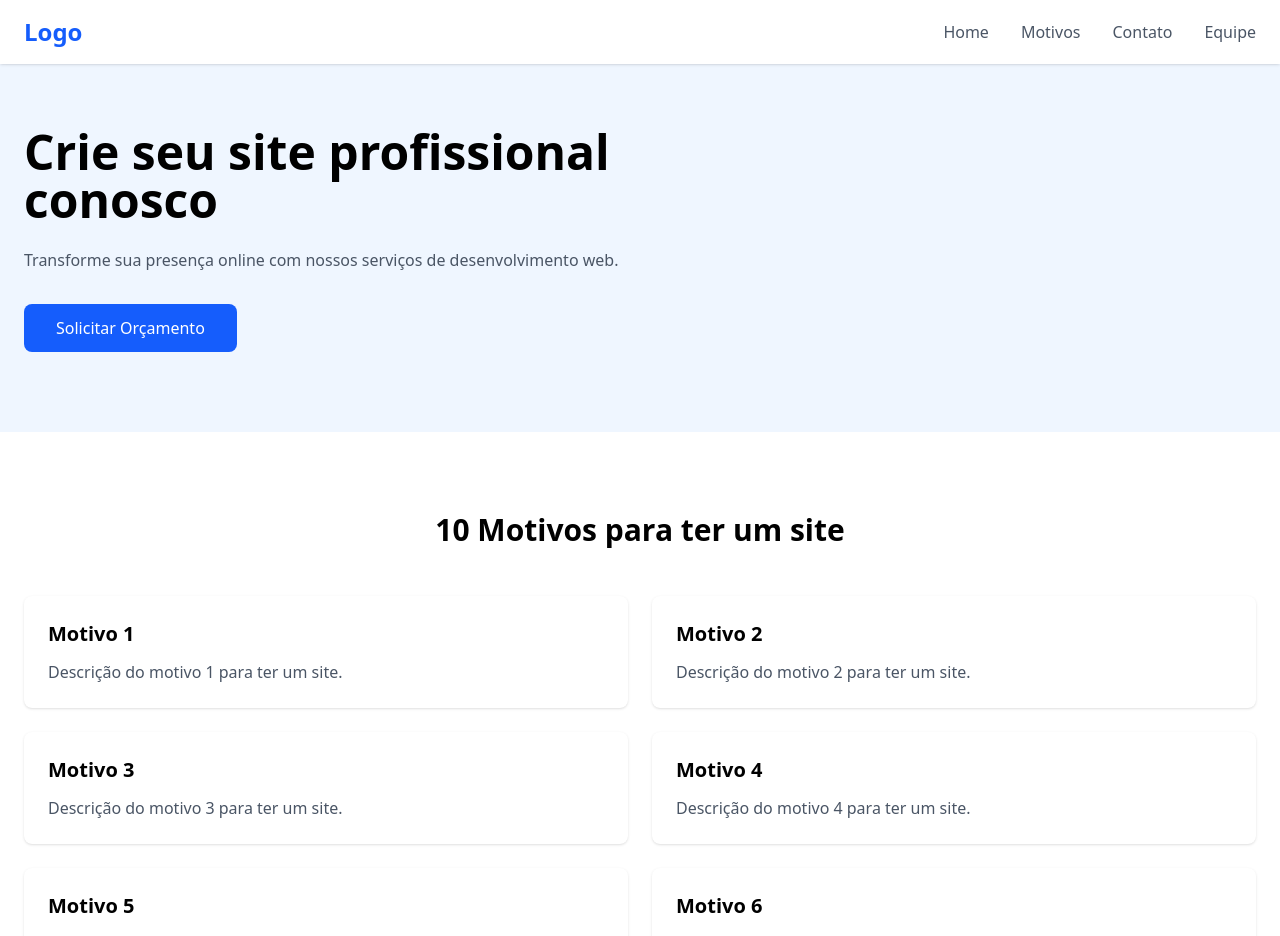
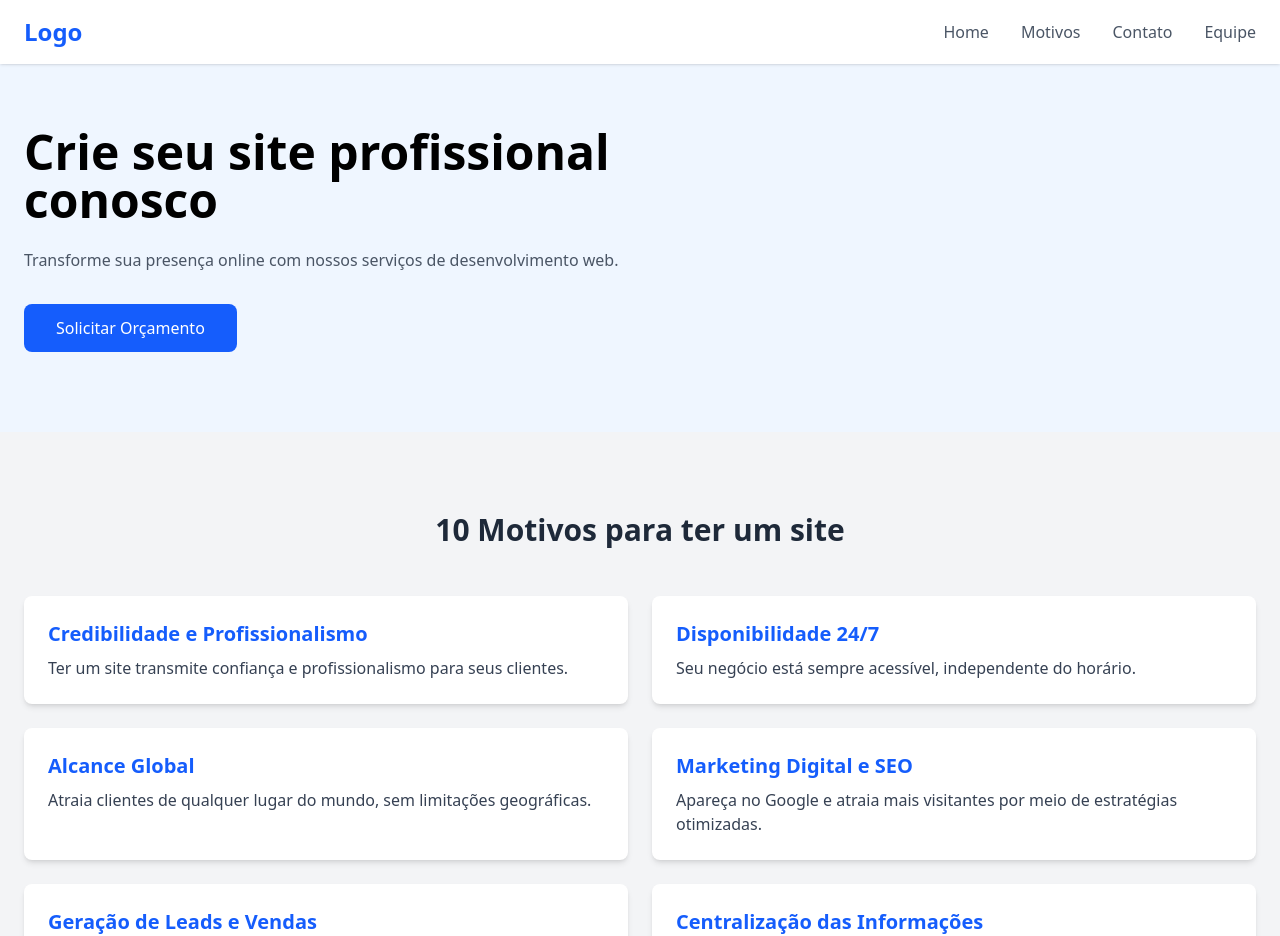
Before and after one commit to MoisesE2/gco-devs, a React (Vite) app: page / in a window 1280 px wide. Shown: the top 936 px of the page. Built offline with nearby package versions, Linux system fonts and the light colour scheme.

Commit message:
update - const reasons

```diff
--- a/src/pages/home/index.tsx
+++ b/src/pages/home/index.tsx
@@ -123,30 +123,39 @@ const Banner = () => {
 };
 
 // Reasons Component
+
+const reasons = [
+  { id: 1, title: "Credibilidade e Profissionalismo", description: "Ter um site transmite confiança e profissionalismo para seus clientes." },
+  { id: 2, title: "Disponibilidade 24/7", description: "Seu negócio está sempre acessível, independente do horário." },
+  { id: 3, title: "Alcance Global", description: "Atraia clientes de qualquer lugar do mundo, sem limitações geográficas." },
+  { id: 4, title: "Marketing Digital e SEO", description: "Apareça no Google e atraia mais visitantes por meio de estratégias otimizadas." },
+  { id: 5, title: "Geração de Leads e Vendas", description: "Capte leads e automatize vendas com formulários e chatbots." },
+  { id: 6, title: "Centralização das Informações", description: "Disponibilize todas as informações do seu negócio em um só lugar." },
+  { id: 7, title: "Concorrência já tem um site", description: "Não fique para trás, garanta sua presença digital." },
+  { id: 8, title: "Menor Custo a Longo Prazo", description: "Um site gera resultados contínuos sem altos investimentos em anúncios." },
+  { id: 9, title: "Interação com Redes Sociais", description: "Integre seu site com redes sociais para ampliar o engajamento." },
+  { id: 10, title: "Expansão do Negócio", description: "Escale seu negócio com facilidade e alcance mais clientes." },
+];
 const Reasons = () => {
-  const reasons = Array.from({ length: 10 }, (_, i) => ({
-    id: i + 1,
-    title: `Motivo ${i + 1}`,
-    description: `Descrição do motivo ${i + 1} para ter um site.`,
-  }));
-
   return (
-    <section id="reasons" className="py-20">
+    <section id="reasons" className="py-20 bg-gray-100">
       <div className="container mx-auto px-6">
-        <h2 className="text-3xl font-bold mb-12 text-center">
+        <h2 className="text-3xl font-bold mb-12 text-center text-gray-800">
           10 Motivos para ter um site
         </h2>
         <div className="grid md:grid-cols-2 gap-6">
-          {reasons.map((reason) => (
+          {reasons.map((reason, index) => (
             <motion.div
               key={reason.id}
               initial={{ opacity: 0, y: 20 }}
               whileInView={{ opacity: 1, y: 0 }}
-              transition={{ duration: 0.5 }}
-              className="p-6 bg-white rounded-lg shadow-sm"
+              transition={{ duration: 0.5, delay: index * 0.1 }}
+              className="p-6 bg-white rounded-lg shadow-md"
             >
-              <h3 className="text-xl font-semibold mb-3">{reason.title}</h3>
-              <p className="text-gray-600">{reason.description}</p>
+              <h3 className="text-xl font-semibold mb-2 text-blue-600">
+                {reason.title}
+              </h3>
+              <p className="text-gray-700">{reason.description}</p>
             </motion.div>
           ))}
         </div>
@@ -154,6 +163,7 @@ const Reasons = () => {
     </section>
   );
 };
+
 
 // Contact Form Component
 const ContactForm = () => {
```
Also changed, not shown: 1 other file (tests, documents, lock files or other folders).
